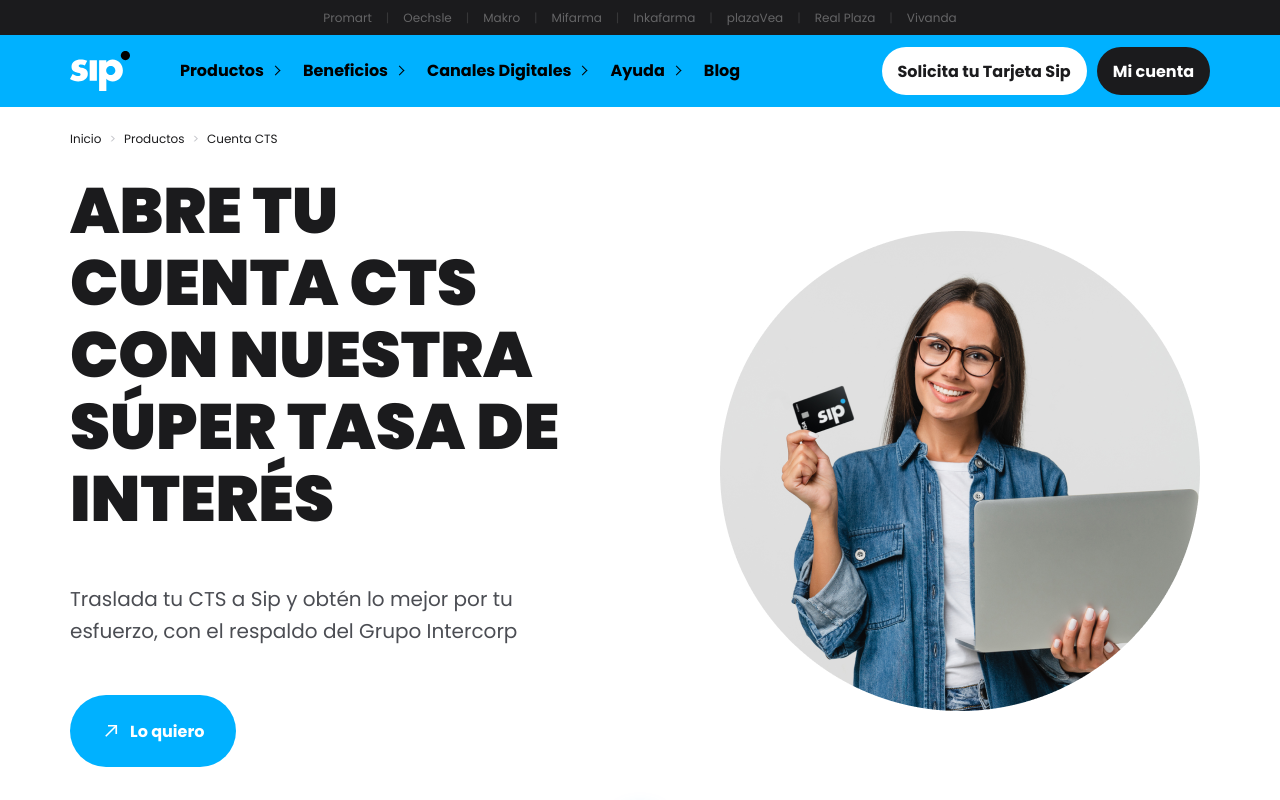
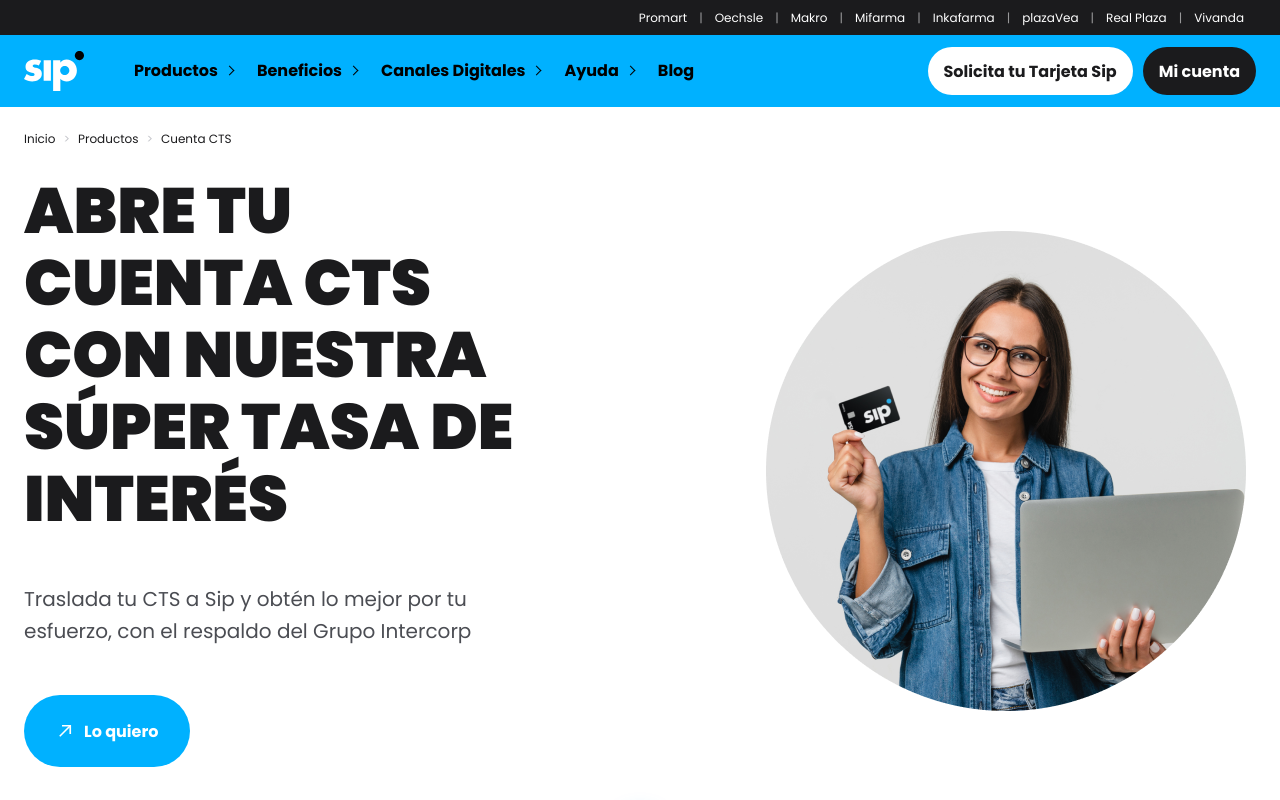
Before and after one commit to sve49854-max/sip, a React (Vite) app: page / in a window 1280 px wide. Shown: the top 800 px of the page. Built offline with nearby package versions, Linux system fonts and the light colour scheme.

Commit message:
Widen the layout and right-align the white partner bar.

```diff
--- a/src/components/Header.tsx
+++ b/src/components/Header.tsx
@@ -13,12 +13,18 @@
   return (
     <header>
       <div className="partners">
-        {partners.map((name, i) => (
-          <span key={name}>
-            {i > 0 ? <span aria-hidden>|</span> : null}
-            <a href="#footer">{name}</a>
-          </span>
-        ))}
+        <div className="container partners-inner">
+          {partners.map((name, i) => (
+            <span key={name}>
+              {i > 0 ? (
+                <span className="sep" aria-hidden>
+                  |
+                </span>
+              ) : null}
+              <a href="#footer">{name}</a>
+            </span>
+          ))}
+        </div>
       </div>
 
       <nav className="navbar">
--- a/src/index.css
+++ b/src/index.css
@@ -11,7 +11,7 @@
   --white: #ffffff;
   --shadow: 0 16px 40px rgba(27, 27, 29, 0.1);
   --radius-pill: 999px;
-  --container: 1140px;
+  --container: 1440px;
   --header-offset: 107px;
   font-family: 'Poppins', sans-serif;
   color: var(--sip-ink);
@@ -56,18 +56,21 @@
 }
 
 .container {
-  width: min(var(--container), calc(100% - 32px));
+  width: min(var(--container), calc(100% - 48px));
   margin: 0 auto;
 }
 
 .partners {
   background: var(--sip-ink);
-  color: var(--white);
+  color: #fff;
   height: 35px;
+}
+
+.partners-inner {
+  height: 100%;
   display: flex;
   align-items: center;
-  justify-content: center;
-  gap: 0;
+  justify-content: flex-end;
   font-size: 12px;
   line-height: 16px;
   overflow-x: auto;
@@ -75,16 +78,17 @@
 }
 
 .partners a {
-  padding: 0 14px;
-  opacity: 0.92;
+  padding: 0 12px;
+  color: #fff;
 }
 
 .partners a:hover {
-  opacity: 1;
+  color: #fff;
 }
 
-.partners span {
-  opacity: 0.35;
+.partners .sep {
+  color: #fff;
+  opacity: 0.55;
 }
 
 .navbar {
```
